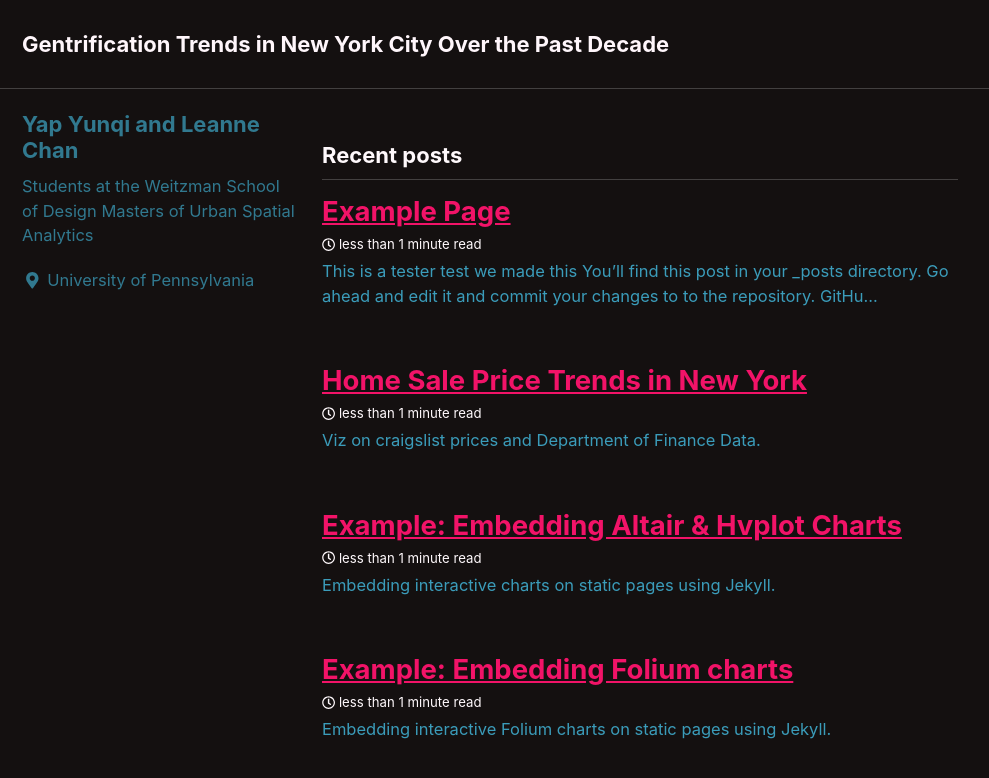
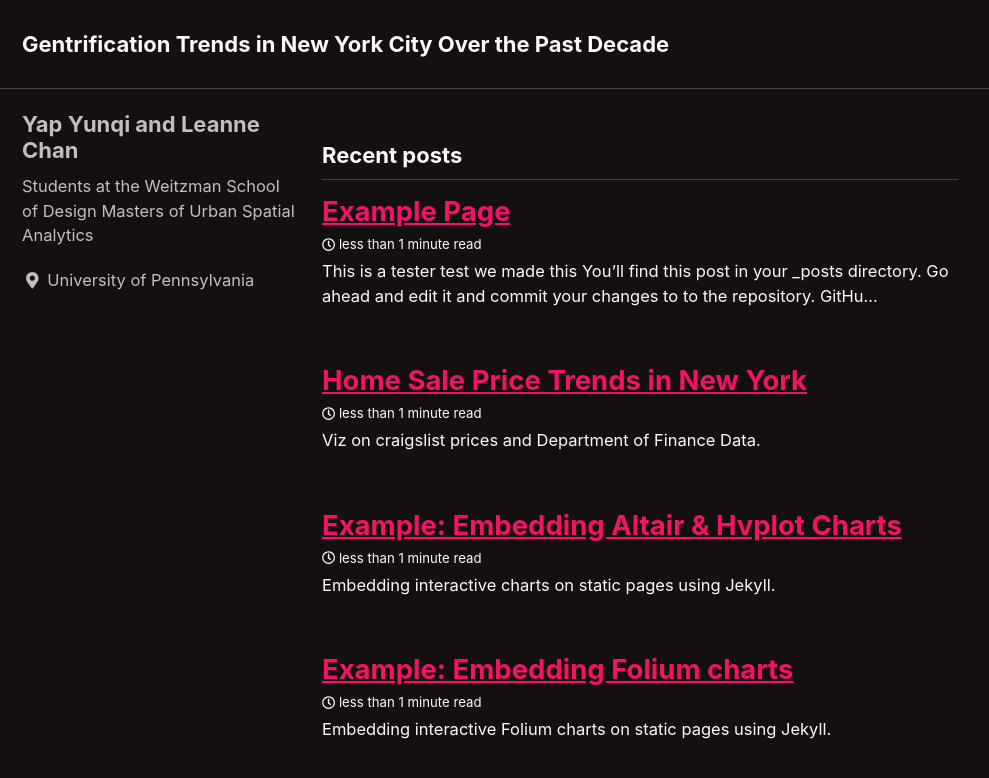
Before and after one commit to LeanneChan/Gentrification-Trends-In-NYC, a Jekyll site: the page built from index.html, in a window 1280 px wide and 900 px high. Shown: the top 778 px of the window, without its empty margins (0-989 px from the left). Built offline with Jekyll 4.4.1, drawn with Linux system fonts in a browser that asks for light colours; cached includes are drawn as plain includes; nearby versions of some CDN libraries; a script that is not in the unit is left out; the list of posts is cut into pages by our own code.

Commit message:
Update main.scss

```diff
--- a/assets/css/main.scss
+++ b/assets/css/main.scss
@@ -7,7 +7,7 @@
 @import "minimal-mistakes/skins/{{ site.minimal_mistakes_skin | default: 'default' }}"; // skin
 @import "minimal-mistakes"; // main partials
 
-.archive__item-title {
+/*.archive__item-title {
   color: blue;
 }
 
@@ -17,4 +17,4 @@ body {
     color: #3b9cba;
     font-family: -apple-system,BlinkMacSystemFont,"Roboto","Segoe UI","Helvetica Neue","Lucida Grande",Arial,sans-serif;
     line-height: 1.5;
-}
+}*/
```
